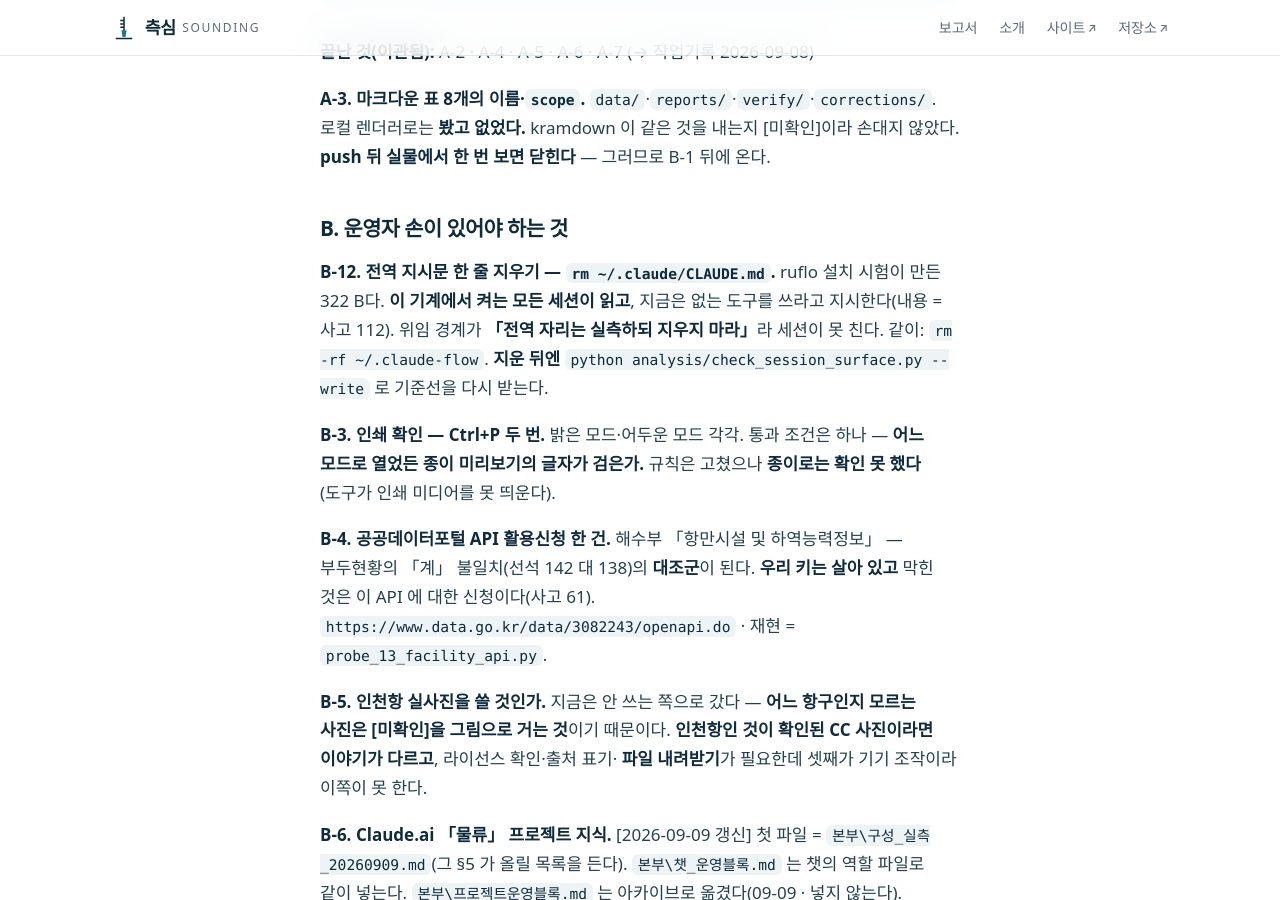
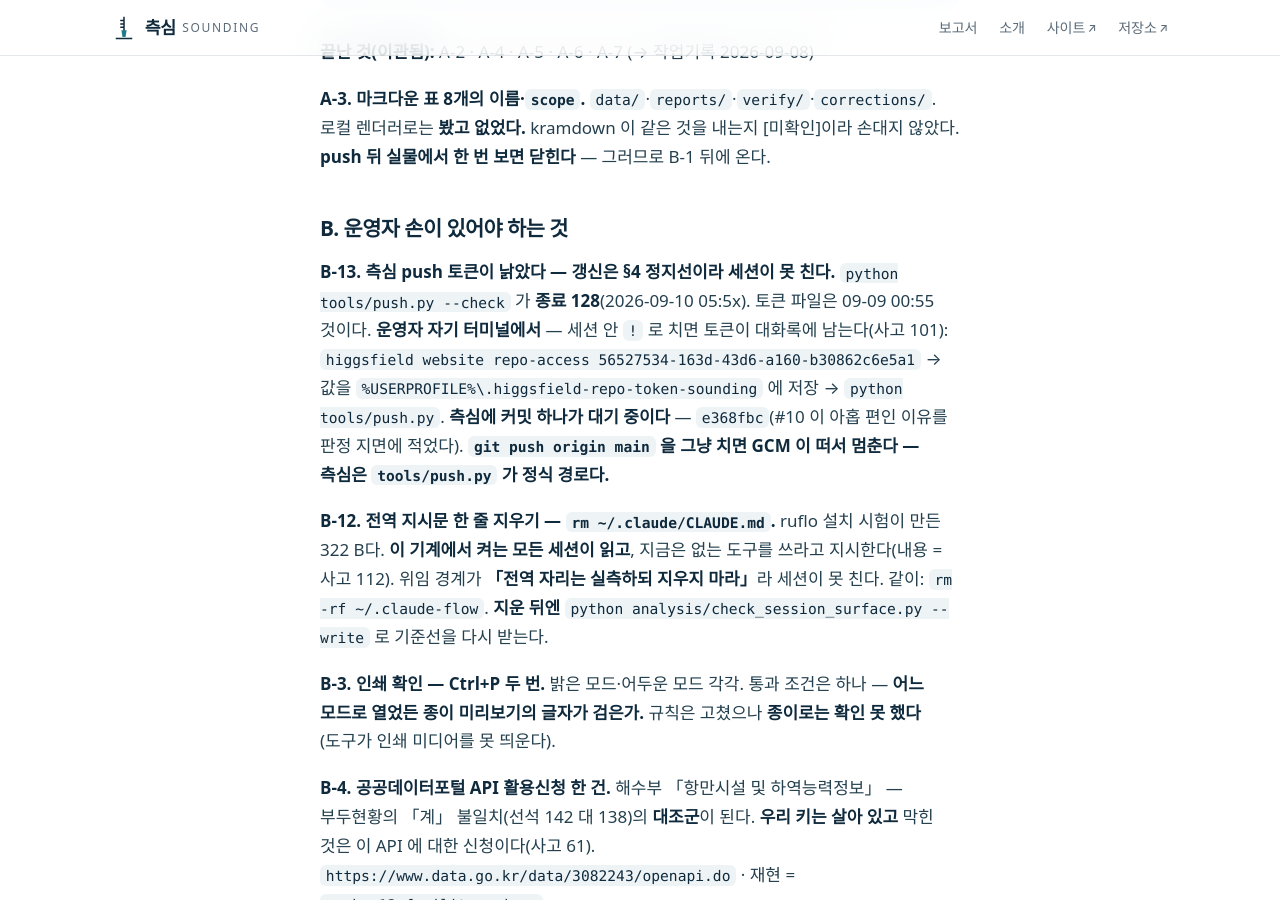
Before and after one commit to jisangj03-dev/incheon-port-analysis, a Jekyll site: the page built from docs/STATUS.md, in a window 1280 px wide and 900 px high, scrolled down 7234 px. Built offline with Jekyll 4.4.1, drawn with Linux system fonts in a browser that asks for light colours; some web fonts are replaced; our own code applies the rules of GitHub Pages for plain Markdown files.

Commit message:
docs(STATUS): B-13 — 측심 push 토큰 만료. 갱신은 정지선이라 운영자 손
python tools/push.py --check 가 종료 128. 토큰 파일은 09-09 00:55 것이다.
측심에 커밋 e368fbc 가 대기 중이다(#10 이 아홉 편인 이유).
갱신 명령은 운영자 자기 터미널에서 — 세션 안에서 치면 토큰이 대화록에 남는다(사고 101).

Co-Authored-By: Claude Opus 5 (1M context) <noreply@anthropic.com>
Claude-Session: https://claude.ai/code/session_01Uw7ciBdhVvsUqEEmrKxPva

```diff
--- a/docs/STATUS.md
+++ b/docs/STATUS.md
@@ -173,6 +173,14 @@ STATUS 를 고치기 전에 `python analysis/status_archive.py --check` 로 여
 
 ### B. 운영자 손이 있어야 하는 것
 
+**B-13. 측심 push 토큰이 낡았다 — 갱신은 §4 정지선이라 세션이 못 친다.**
+`python tools/push.py --check` 가 **종료 128**(2026-09-10 05:5x). 토큰 파일은 09-09 00:55 것이다.
+**운영자 자기 터미널에서** — 세션 안 `!` 로 치면 토큰이 대화록에 남는다(사고 101):
+`higgsfield website repo-access 56527534-163d-43d6-a160-b30862c6e5a1`
+→ 값을 `%USERPROFILE%\.higgsfield-repo-token-sounding` 에 저장 → `python tools/push.py`.
+**측심에 커밋 하나가 대기 중이다** — `e368fbc`(#10 이 아홉 편인 이유를 판정 지면에 적었다).
+*`git push origin main` 을 그냥 치면 GCM 이 떠서 멈춘다 — 측심은 `tools/push.py` 가 정식 경로다.*
+
 **B-12. 전역 지시문 한 줄 지우기 — `rm ~/.claude/CLAUDE.md`.** ruflo 설치 시험이 만든 322 B다.
 **이 기계에서 켜는 모든 세션이 읽고**, 지금은 없는 도구를 쓰라고 지시한다(내용 = 사고 112).
 위임 경계가 **「전역 자리는 실측하되 지우지 마라」**라 세션이 못 친다. 같이: `rm -rf ~/.claude-flow`.
```
